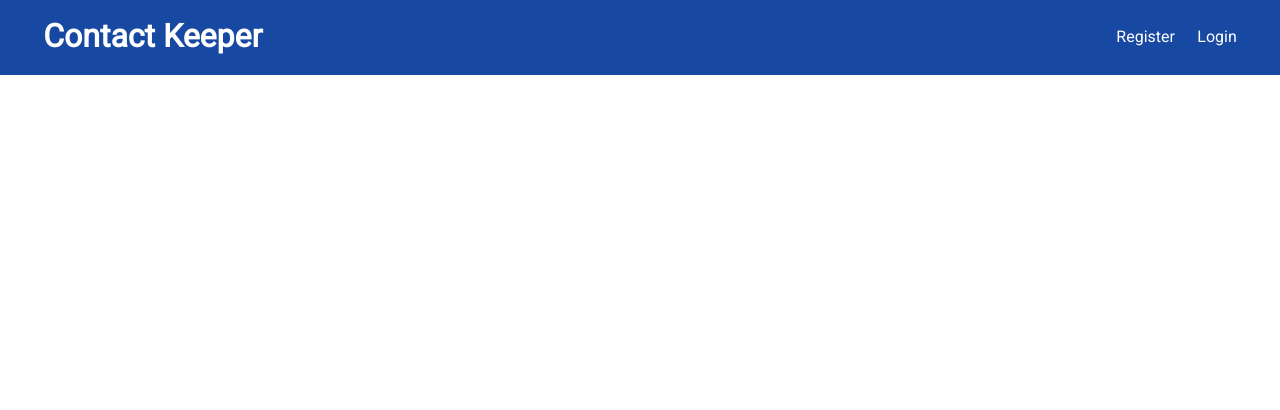
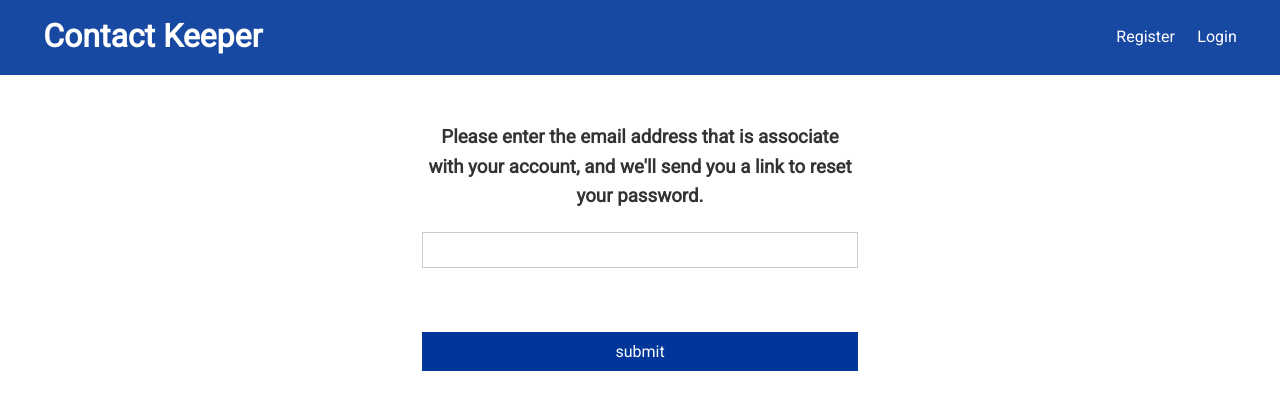
Before and after one commit to dhakalsamundra/Contact-Api, a React (Create React App) app in the folder client/: page /forgetPassword in a window 1280 px wide. Shown: the top 410 px of the page. Built offline with nearby package versions, Linux system fonts and the light colour scheme; no server answers; the HTML template or start-up script is replaced by a standard one.

Commit message:
add route

```diff
--- a/client/src/App.js
+++ b/client/src/App.js
@@ -3,6 +3,8 @@ import { BrowserRouter as Router, Route, Switch } from 'react-router-dom';
 import Navbar from './components/layout/Navbar';
 import Home from './components/pages/Home';
 import About from './components/pages/About';
+import ResetLink from './components/pages/ResetLink';
+// import ResetPassword from './components/pages/ResetPassword';
 import Register from './components/auth/Register';
 import Login from './components/auth/LogIn';
 import Alerts from './components/layout/Alerts';
@@ -28,6 +30,8 @@ const App = () => {
                   <Route exact path='/about' component={About} />
                   <Route exact path='/register' component={Register} />
                   <Route exact path='/login' component={Login} />
+                  <Route exact path="/forgetPassword" component={ResetLink} />
+                  {/* <Route exact path="/updatePassword/:token" component={ResetPassword} /> */}
                 </Switch>
               </div>
             </Fragment>
```
